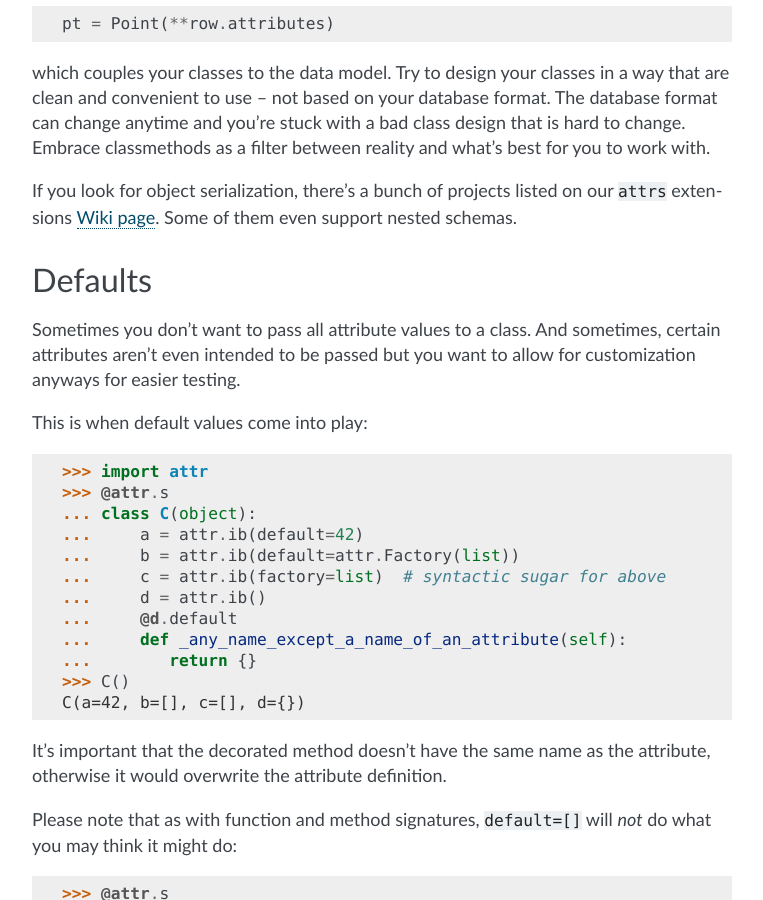
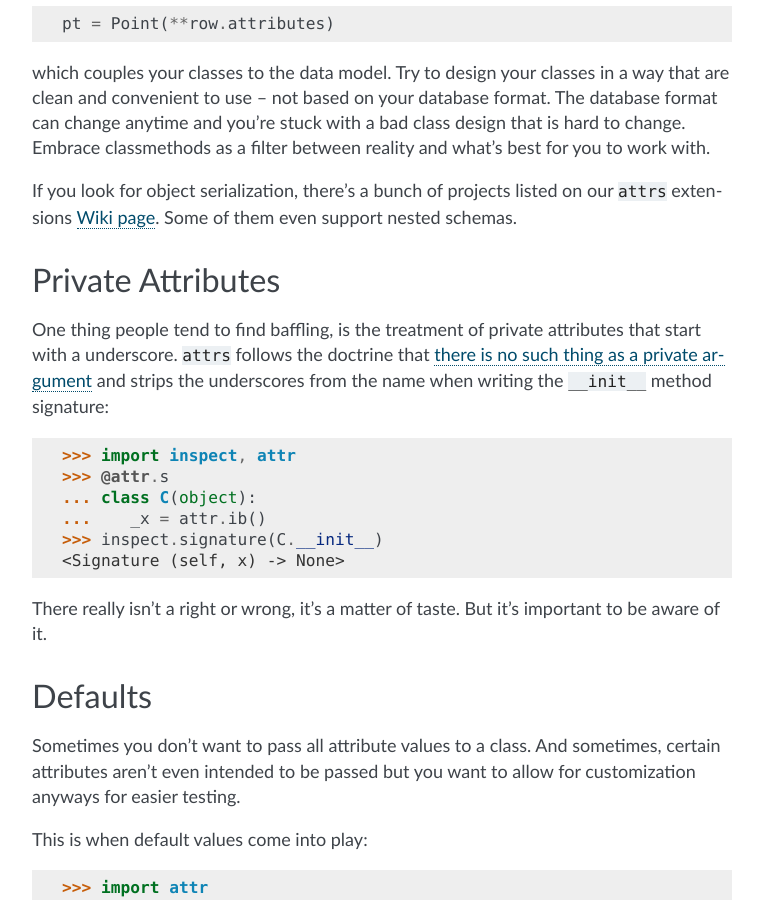
Before and after one commit to python-attrs/attrs, a Sphinx documentation site: the page built from docs/init.rst, in a window 1280 px wide and 900 px high, scrolled down 909 px. Shown: the whole window, without its empty margins (368-1131 px from the left). Built offline with Sphinx 7.4.7, drawn with Linux system fonts in a browser that asks for light colours.

Commit message:
Explain handling of private attributes

```diff
--- a/docs/index.rst
+++ b/docs/index.rst
@@ -38,7 +38,7 @@ Day-to-Day Usage
 - Once you're comfortable with the concepts, our :doc:`api` contains all information you need to use ``attrs`` to its fullest.
 - Instance initialization is one of ``attrs`` key feature areas.
   Our goal is to relieve you from writing as much code as possible.
-  :doc:`init` gives you an overview what ``attrs`` has to offer.
+  :doc:`init` gives you an overview what ``attrs`` has to offer and explains some related philosophies we believe in.
 - If you want to put objects into sets or use them as keys in dictionaries, they have to be hashable.
   The simplest way to do that is to use frozen classes, but the topic is more complex than it seems and :doc:`hashing` will give you a primer on what to look out for.
 - ``attrs`` is built for extension from the ground up.
--- a/docs/init.rst
+++ b/docs/init.rst
@@ -41,6 +41,25 @@ Embrace classmethods as a filter between reality and what's best for you to work
 
 If you look for object serialization, there's a bunch of projects listed on our ``attrs`` extensions `Wiki page`_.
 Some of them even support nested schemas.
+
+
+Private Attributes
+------------------
+
+One thing people tend to find baffling, is the treatment of private attributes that start with a underscore.
+``attrs`` follows the doctrine that `there is no such thing as a private argument`_ and strips the underscores from the name when writing the ``__init__`` method signature:
+
+.. doctest::
+
+   >>> import inspect, attr
+   >>> @attr.s
+   ... class C(object):
+   ...    _x = attr.ib()
+   >>> inspect.signature(C.__init__)
+   <Signature (self, x) -> None>
+
+There really isn't a right or wrong, it's a matter of taste.
+But it's important to be aware of it.
 
 
 Defaults
@@ -318,3 +337,4 @@ If you need to set attributes on a frozen class, you'll have to resort to the :r
 
 .. _`Wiki page`: https://github.com/python-attrs/attrs/wiki/Extensions-to-attrs
 .. _`get confused`: https://github.com/python-attrs/attrs/issues/289
+.. _`there is no such thing as a private argument`: https://github.com/hynek/characteristic/issues/6
```
